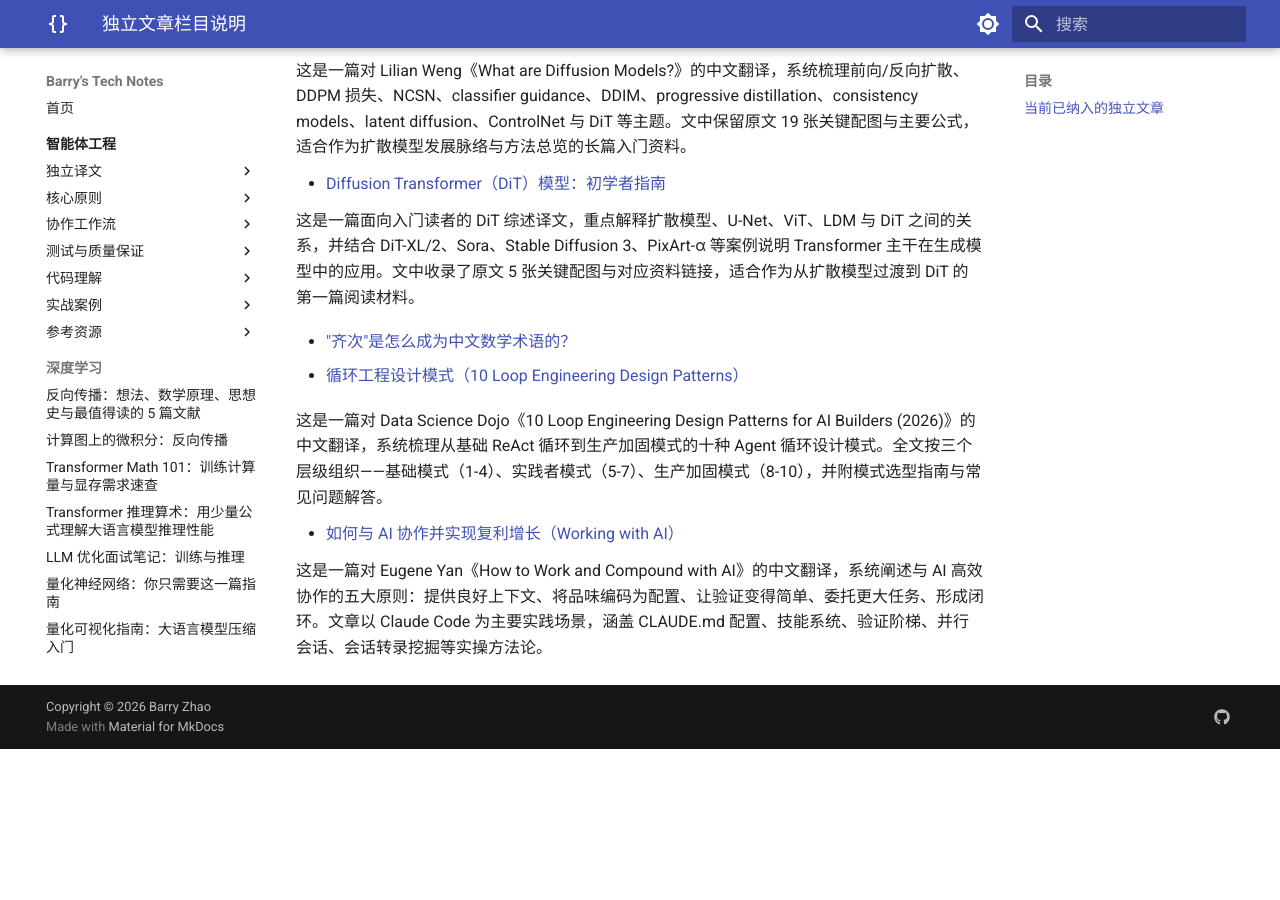
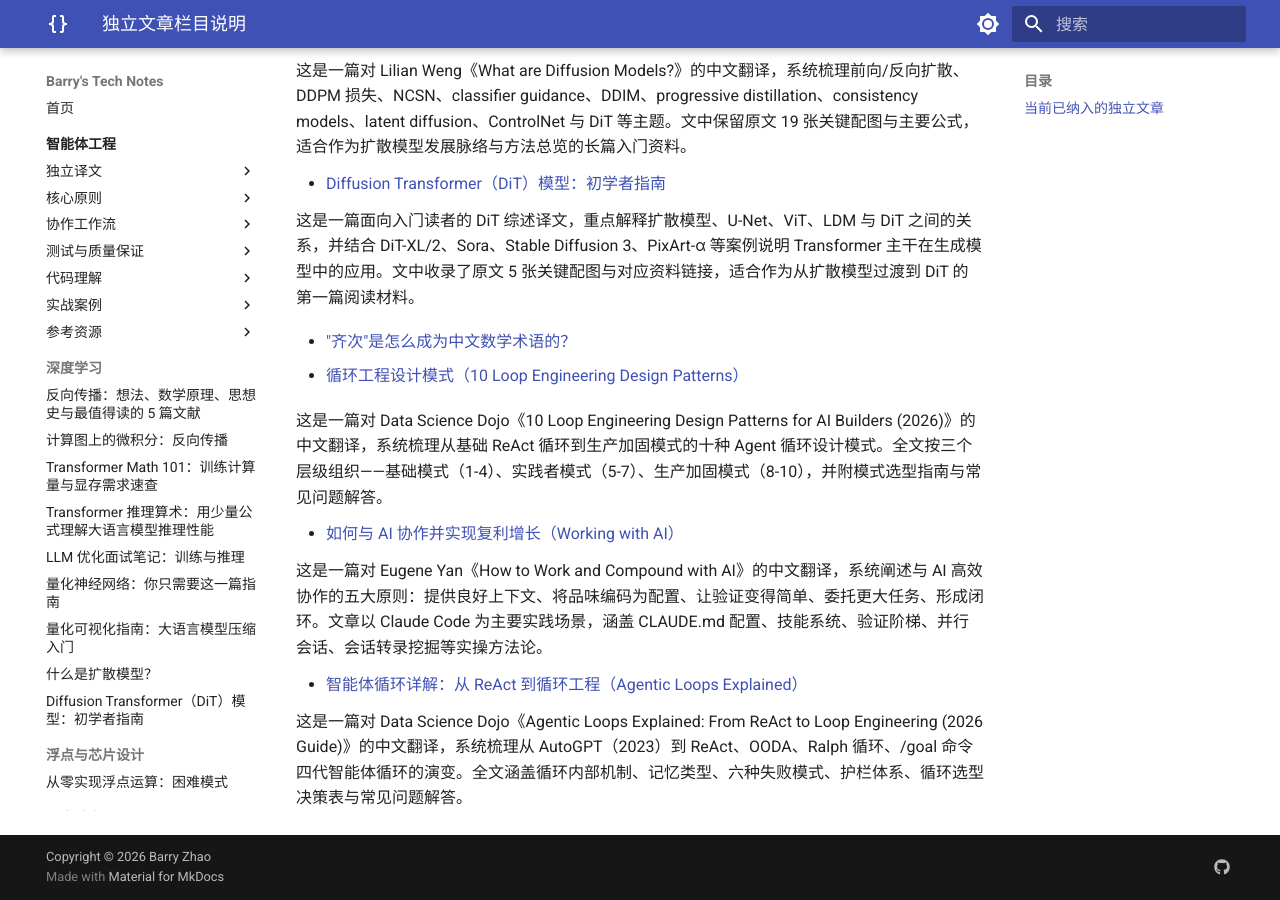
Before and after one commit to mypopydev/mypopydev.github.io, an MkDocs documentation site: the page built from docs/articles/index.md, in a window 1280 px wide and 900 px high, scrolled down 1416 px. Built offline with MkDocs 1.6.1 and Material for MkDocs 9.7.7, drawn with Linux system fonts in a browser that asks for light colours; before the commit the page ends 2165 px from its top, so only the background shows below that.

Commit message:
chore(nav): register agentic-loops-explained translation in navigation
- Add to sidebar (智能体工程 > 独立译文)
- Add to homepage articles list
- Add to articles index with description

```diff
--- a/docs/articles/index.md
+++ b/docs/articles/index.md
@@ -53,3 +53,7 @@
 - [如何与 AI 协作并实现复利增长（Working with AI）](./working-with-ai-zh.md)
 
   这是一篇对 Eugene Yan《How to Work and Compound with AI》的中文翻译，系统阐述与 AI 高效协作的五大原则：提供良好上下文、将品味编码为配置、让验证变得简单、委托更大任务、形成闭环。文章以 Claude Code 为主要实践场景，涵盖 CLAUDE.md 配置、技能系统、验证阶梯、并行会话、会话转录挖掘等实操方法论。
+
+- [智能体循环详解：从 ReAct 到循环工程（Agentic Loops Explained）](./agentic-loops-explained-zh.md)
+
+  这是一篇对 Data Science Dojo《Agentic Loops Explained: From ReAct to Loop Engineering (2026 Guide)》的中文翻译，系统梳理从 AutoGPT（2023）到 ReAct、OODA、Ralph 循环、/goal 命令四代智能体循环的演变。全文涵盖循环内部机制、记忆类型、六种失败模式、护栏体系、循环选型决策表与常见问题解答。
--- a/mkdocs.yml
+++ b/mkdocs.yml
@@ -80,6 +80,7 @@ nav:
           - 面向自我提升的 Harness 工程: articles/harness-engineering-zh.md
           - 循环工程设计模式（10 Loop Engineering Design Patterns）: articles/loop-engineering-design-patterns-zh.md
           - 如何与 AI 协作并实现复利增长（Working with AI）: articles/working-with-ai-zh.md
+          - 智能体循环详解：从 ReAct 到循环工程（Agentic Loops Explained）: articles/agentic-loops-explained-zh.md
       - 核心原则:
           - 什么是智能体工程？: series/agentic-engineering-patterns/what_is_agentic_engineering_demo_zh.md
           - 现在，写代码很便宜: series/agentic-engineering-patterns/writing_code_is_cheap_now_demo_zh.md
```
Also changed, not shown: docs/index.md (+1 -0 lines).
